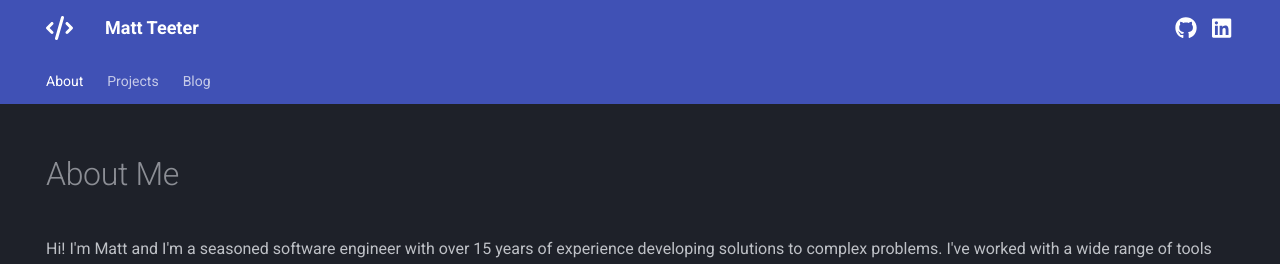
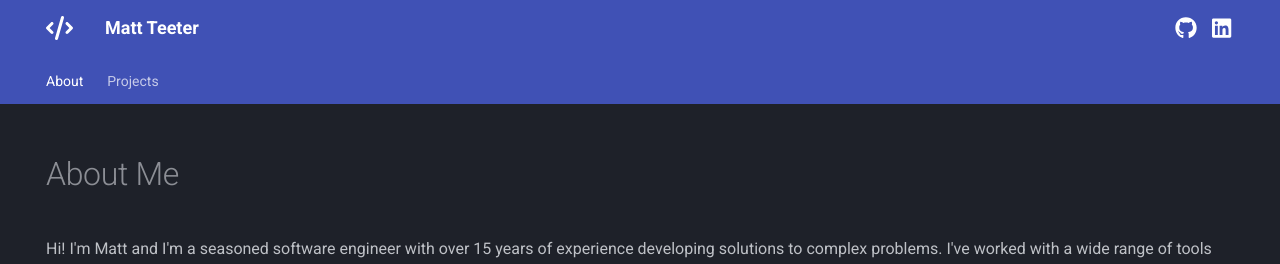
Before and after one commit to matt328/portfolio, an MkDocs documentation site: the page built from docs/index.md, in a window 1280 px wide. Shown: the top 264 px of the page. Built offline with MkDocs 1.6.1 and Material for MkDocs 9.7.7, drawn with Linux system fonts in a browser that asks for light colours.

Commit message:
Update mkdocs.yml

```diff
--- a/mkdocs.yml
+++ b/mkdocs.yml
@@ -6,7 +6,6 @@ site_description: >-
 plugins:
   - git-revision-date-localized
   - tags
-  - blog
 
 theme:
   name: material
@@ -38,5 +37,3 @@ nav:
       - Triton: triton.md
       - Bootstrap: bootstrap.md
       - Cashbox: cashbox.md
-  - Blog:
-      - blog/index.md
```
